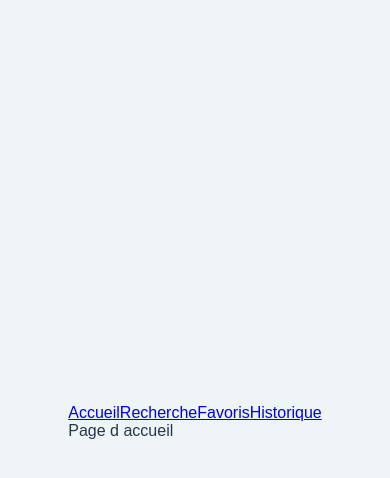
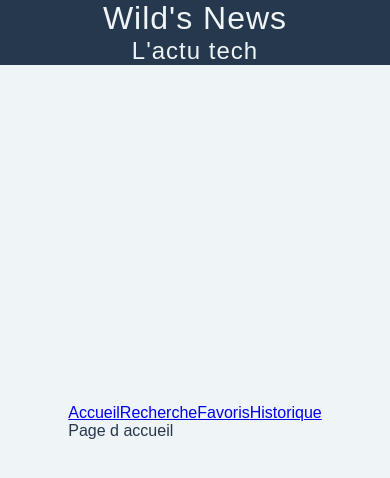
Before and after one commit to WildCodeSchool/2024-12-orleans-cda-project2-team-b, a React (Vite) app: page / in a window 390 px wide. Shown: the top 478 px of the page. Built offline with nearby package versions, Linux system fonts and the light colour scheme; a web font is replaced by a local one.

Commit message:
add media queries on principaltitle

```diff
--- a/src/app.jsx
+++ b/src/app.jsx
@@ -2,10 +2,20 @@ import { Outlet } from 'react-router-dom';
 
 import './app.scss';
 import Navbar from './components/navbar';
+import PrincipalTitle from './components/principaltitle';
 
 function App() {
   return (
+    <div>
+      <header>
+        <div className='principal-title-mobile'>
+          <PrincipalTitle />
+        </div>
+      </header>
       <div className='absolute-center-container'>
+        <div className='principal-title-desktop'>
+          <PrincipalTitle />
+        </div>
         <nav>
           <Navbar />
         </nav>
@@ -13,6 +23,7 @@ function App() {
           <Outlet />
         </main>
       </div>
+    </div>
   );
 }
 
--- /dev/null
+++ b/src/components/principaltitle.jsx
@@ -0,0 +1,10 @@
+import './principaltitle.scss';
+
+export default function PrincipalTitle() {
+  return (
+    <>
+      <h1 className='principaltitleh1'>{"Wild's News"}</h1>
+      <h2 className='principaltitleh2'>{"L'actu tech"}</h2>
+    </>
+  );
+}
--- /dev/null
+++ b/src/components/principaltitle.scss
@@ -0,0 +1,58 @@
+@use '/src/variables.scss' as vars;
+
+.principaltitleh1 {
+  color: vars.$primary-color;
+  font-family: vars.$font-family;
+  font-size: vars.$desktop-title1;
+  font-weight: normal;
+  letter-spacing: 4px;
+}
+
+.principaltitleh2 {
+  color: vars.$primary-color;
+  font-family: vars.$font-family;
+  font-size: 2rem;
+  font-weight: normal;
+  letter-spacing: 5px;
+}
+
+.principal-title-desktop .principal-title-mobile {
+  text-align: center;
+  line-height: 0.84;
+}
+
+.principal-title-mobile {
+  display: none;
+}
+
+@media screen and (max-width: 768px) {
+  .principaltitleh1 {
+    color: vars.$text-color;
+    font-family: vars.$font-family;
+    font-size: vars.$mobile-title1;
+    font-weight: normal;
+    letter-spacing: 1px;
+  }
+
+  header {
+    height: 70px;
+  }
+
+  .principaltitleh2 {
+    color: vars.$text-color;
+    font-family: vars.$font-family;
+    font-size: vars.$mobile-title2;
+    font-weight: normal;
+    letter-spacing: 1px;
+  }
+
+  .principal-title-desktop {
+    display: none;
+  }
+
+  .principal-title-mobile {
+    display: block;
+    background-color: vars.$primary-color;
+    text-align: center;
+  }
+}
```
Lines whose indentation alone changed are shown as unchanged.
